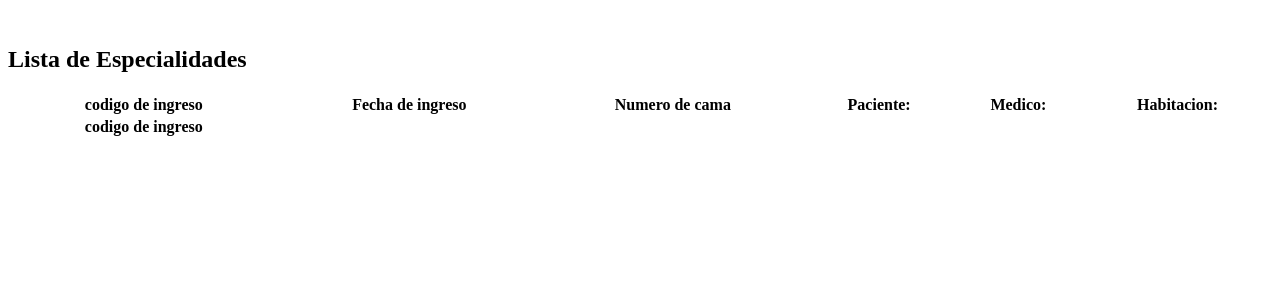
After one commit to LuisCalderonNava/mvc_doctor, a PHP site: template vistas/modulos/buscar_ingreso.php in a window 1280 px wide. The commit adds this page. Shown: the top 300 px of the page. Run offline with PHP 8.4, Linux system fonts and the light colour scheme; the template is opened without the code that fills it, so the values that code supplies are empty.

Commit message:
datatable ingreso

```diff
--- a/modelo/enlaces.php
+++ b/modelo/enlaces.php
@@ -50,7 +50,7 @@ class Paginas
         }
         elseif($enlace == "mostrar_ingreso")
         {
-            $modulo = "vistas/modulos/mostrar_ingreso.php";
+            $modulo = "vistas/modulos/buscar_ingreso.php";
         }
         elseif($enlace == "mostrar_medico")
         {
--- a/vistas/modulos/alta_ingreso.php
+++ b/vistas/modulos/alta_ingreso.php
@@ -8,7 +8,7 @@
 <form method="POST" enctype="multipart/form-data" autocomplete="off">
     <!-- Fecha de Ingreso -->
     <div class="mb-3">
-  	<label for="fecha_ingreso" class="form-label">Fecha de nacimiento: </label>
+  	<label for="fecha_ingreso" class="form-label">Fecha de Ingreso: </label>
   	<input type="date" class="form-control" id="fecha_ingreso"  name="fecha_ingreso" required>
 	</div>
     <!-- Numero de cama -->
--- /dev/null
+++ b/vistas/modulos/buscar_ingreso.php
@@ -0,0 +1,36 @@
+</div><br>
+    <div class="bs-example">
+        <div class="container">
+        <div class="row">
+        <div class="col-md-12">
+        <div class="page-header clearfix">
+            <h2 class="pull-left">Lista de Especialidades</h2>
+    </div>
+    <table id="especialidad" class="table table-sm table-striped table-bordered" style="width:100%">
+        <thead>
+            <tr>
+                <th>codigo de ingreso</th>
+                <th>Fecha de ingreso</th>
+                <th>Numero de cama</th>
+                <th>Paciente:  </th>
+                <th>Medico: </th>
+                <th>Habitacion: </th>
+<?php
+$ingreso = new Controlador();
+$ingreso -> MostrarIngresoControlador();
+
+?>
+            </tr>
+        </thead>
+        <tfoot>
+            <tr>
+                <th>codigo de ingreso</th>
+            </tr>
+        </tfoot>
+    </table>
+        </div>
+        </div>
+        </div>
+        </div>
+</body>
+</html>
--- a/vistas/modulos/mostrar_ingreso.php
+++ b/vistas/modulos/mostrar_ingreso.php
@@ -28,6 +28,4 @@ require 'ssp.class.php';
 echo json_encode(
 SSP::simple($_GET, $dbDetails, $table, $primaryKey, $columns)
 );
-$ingreso = new Controlador();
-$ingreso -> MostrarIngresoControlador();
 ?>
```
